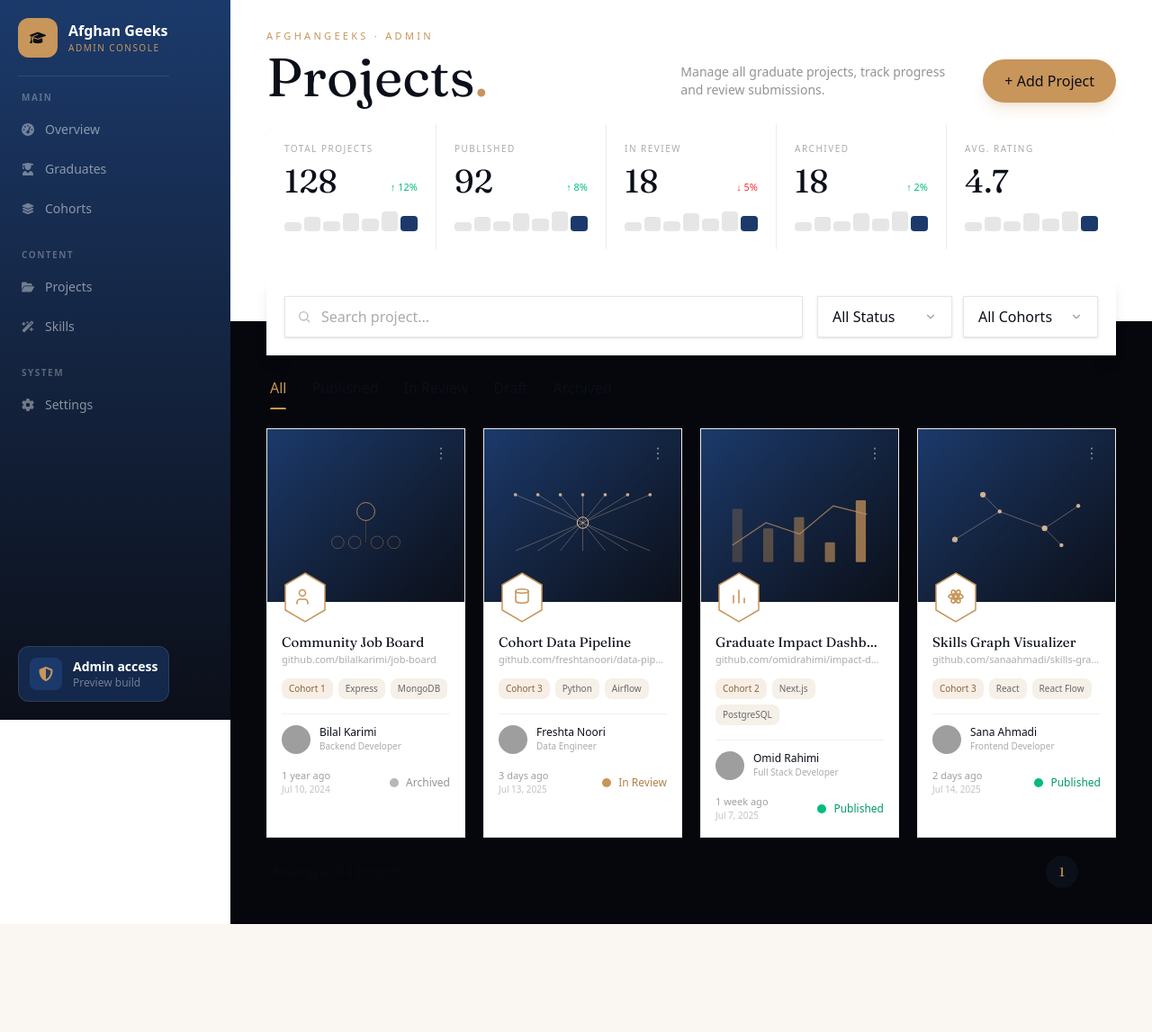
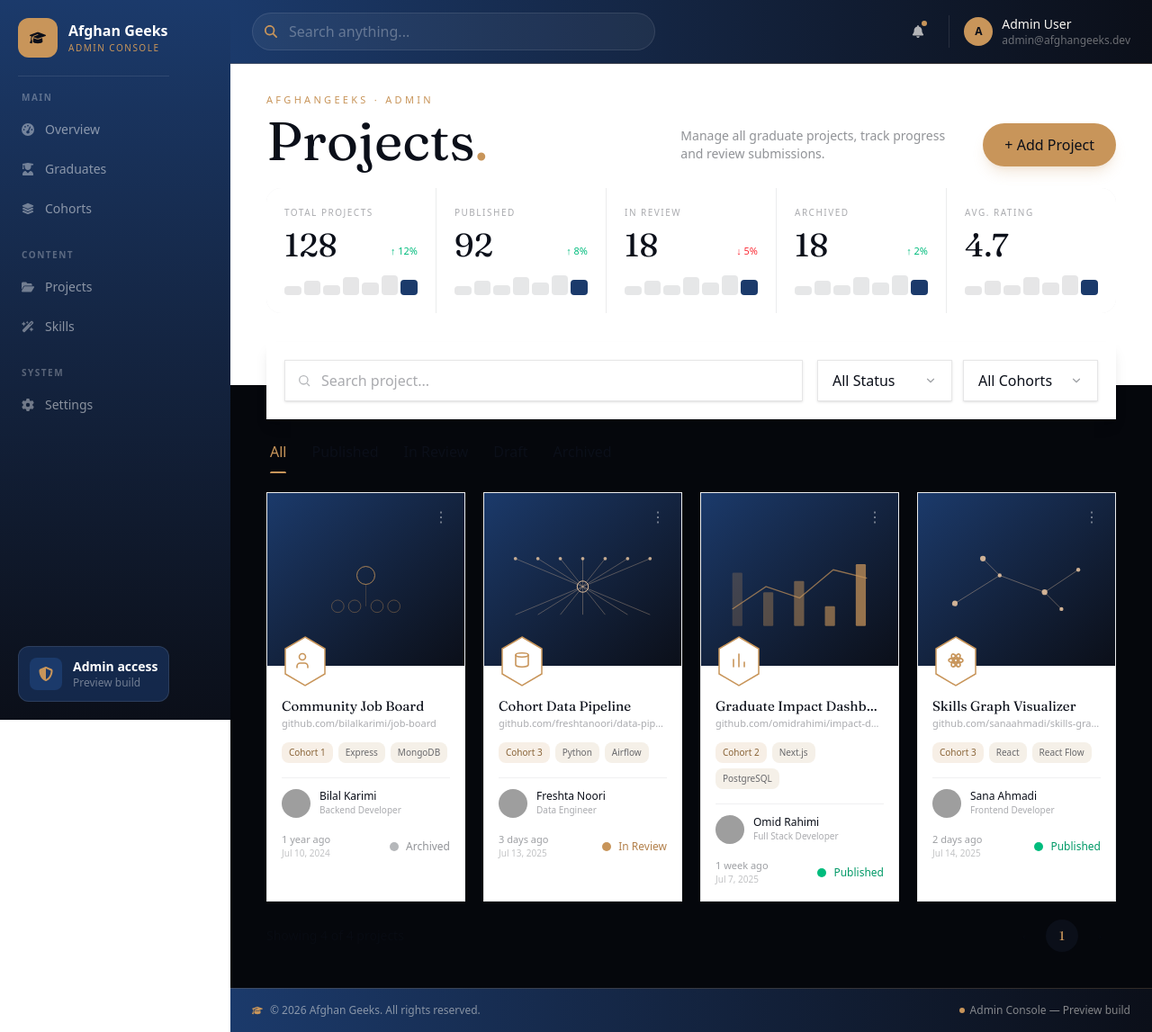
Before and after one commit to jafarimurtaza/age-portal-dashboard, a Next.js app: page / in a window 1280 px wide. Shown: the whole page at 90% size. Before the commit the page ends 1027 px from the top, so only its background shows below. Built offline with nearby package versions, Linux system fonts and the light colour scheme; grey boxes are pictures that could not be loaded.

Commit message:
Update header footer and layout

```diff
--- a/src/app/layout.js
+++ b/src/app/layout.js
@@ -1,5 +1,7 @@
 import { Geist, Geist_Mono, Fraunces } from "next/font/google";
 import Sidebar from "@/components/Sidebar";
+import Header from "@/components/Header";
+import Footer from "@/components/Footer";
 import "./globals.css";
 
 const geistSans = Geist({
@@ -30,7 +32,11 @@ export default function RootLayout({ children }) {
         className={`${geistSans.variable} ${geistMono.variable} ${fraunces.variable} min-h-full flex flex-col`}
       >
         <Sidebar />
-        <main className="min-h-screen md:pl-64">{children}</main>
+        <div className="md:pl-64 min-h-screen flex flex-col">
+          <Header />
+          <main className="flex-1">{children}</main>
+          <Footer />
+        </div>
       </body>
     </html>
   );
--- a/src/components/Footer.jsx
+++ b/src/components/Footer.jsx
@@ -1,9 +1,18 @@
-import React from "react";
+import { FaGraduationCap } from "react-icons/fa6";
 
 export default function Footer() {
   return (
-    <footer className="w-full py-6 bg-gray-600 text-white text-center">
-      Footer
+    <footer className="bg-gradient-to-r from-[#1B3A6B] to-[#0B0F19] border-t border-[#C8955A]/20 px-4 sm:px-6 py-4 mt-auto">
+      <div className="flex flex-col sm:flex-row items-center justify-between gap-2 text-xs text-[#FAF7F2]/50">
+        <div className="flex items-center gap-2">
+          <FaGraduationCap className="text-[#C8955A]" />
+          <p>© {new Date().getFullYear()} Afghan Geeks. All rights reserved.</p>
+        </div>
+        <p className="flex items-center gap-1.5">
+          <span className="w-1.5 h-1.5 rounded-full bg-[#C8955A]" />
+          Admin Console — Preview build
+        </p>
+      </div>
     </footer>
   );
 }
--- a/src/components/Header.jsx
+++ b/src/components/Header.jsx
@@ -1,29 +1,38 @@
-import React from "react";
-import { IoSearchOutline } from "react-icons/io5";
-import { CiUser } from "react-icons/ci";
+"use client";
+import { FaMagnifyingGlass, FaBell } from "react-icons/fa6";
 
 export default function Header() {
   return (
-    <div className="w-full py-3 bg-gray-100 min-h-16 sm:h-20">
-      <header className="flex flex-col sm:flex-row justify-between items-center px-3 sm:px-6 h-full gap-3">
-        <div className="w-full sm:w-auto border border-gray-300 rounded-2xl px-3 py-2 flex items-center gap-3 bg-gray-200 max-w-2xl">
-          <IoSearchOutline className="text-gray-600 text-xl" />
+    <header className="sticky top-0 z-20 bg-gradient-to-r from-[#1B3A6B] to-[#0B0F19] border-b border-[#C8955A]/20 px-4 sm:px-6 py-3.5 flex items-center justify-between gap-4">
+      <div className="relative flex-1 max-w-md ml-14 md:ml-0">
+        <FaMagnifyingGlass className="absolute left-3.5 top-1/2 -translate-y-1/2 text-[#C8955A] text-sm" />
         <input
           type="text"
-            placeholder="Search"
-            className="w-full bg-transparent border-none focus:outline-none text-gray-600 placeholder:text-gray-500"
+          placeholder="Search anything..."
+          className="w-full bg-white/5 border border-white/10 rounded-full pl-10 pr-4 py-2 text-sm text-[#FAF7F2] placeholder-white/30 outline-none focus:ring-2 focus:ring-[#C8955A]/40 focus:border-[#C8955A] transition-colors"
         />
       </div>
 
-        <button className="w-full sm:w-auto flex items-center justify-between sm:justify-center gap-3 rounded-2xl border border-gray-300 bg-white px-3 py-2">
-          <span className="text-lg bg-gray-300 rounded-full p-2">
-            <CiUser className="text-gray-600" />
+      <div className="flex items-center gap-3 sm:gap-4 shrink-0">
+        <button
+          type="button"
+          aria-label="Notifications"
+          className="relative w-9 h-9 flex items-center justify-center rounded-full hover:bg-white/10 text-[#FAF7F2]/70 hover:text-[#FAF7F2] transition-colors"
+        >
+          <FaBell className="text-sm" />
+          <span className="absolute top-1.5 right-2 w-1.5 h-1.5 rounded-full bg-[#C8955A]" />
+        </button>
+
+        <div className="flex items-center gap-2.5 border-l border-white/10 pl-3 sm:pl-4">
+          <span className="w-8 h-8 rounded-full bg-[#C8955A] flex items-center justify-center text-[#0B0F19] text-xs font-bold shrink-0">
+            A
           </span>
-          <span className="text-xs text-gray-600 truncate max-w-35">
-            Example@gmail.com
-          </span>
-        </button>
+          <div className="hidden sm:block text-left leading-tight">
+            <p className="text-sm font-medium text-[#FAF7F2]">Admin User</p>
+            <p className="text-xs text-[#FAF7F2]/40">admin@afghangeeks.dev</p>
+          </div>
+        </div>
+      </div>
     </header>
-    </div>
   );
 }
```
Lines whose indentation alone changed are shown as unchanged.
